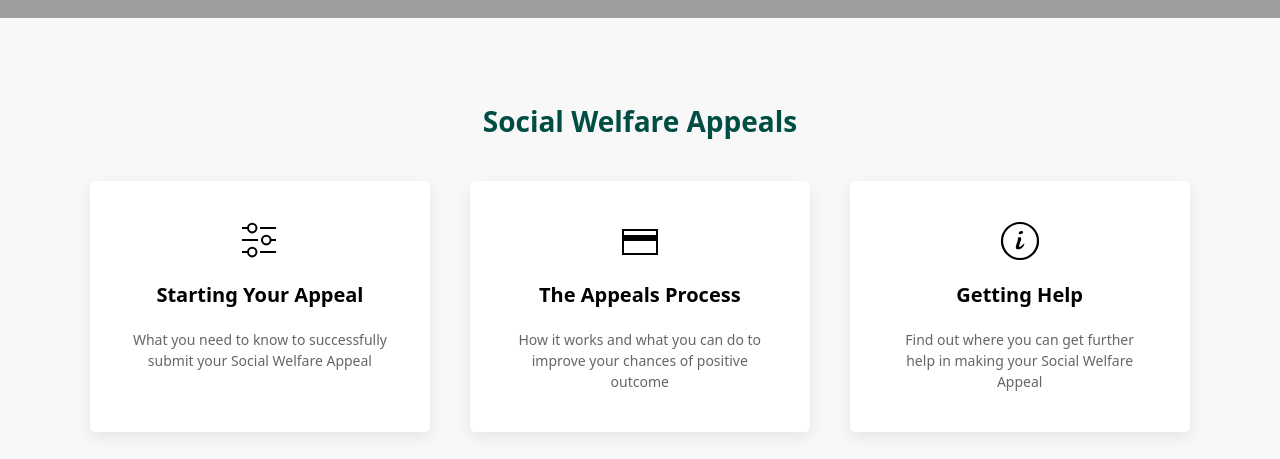
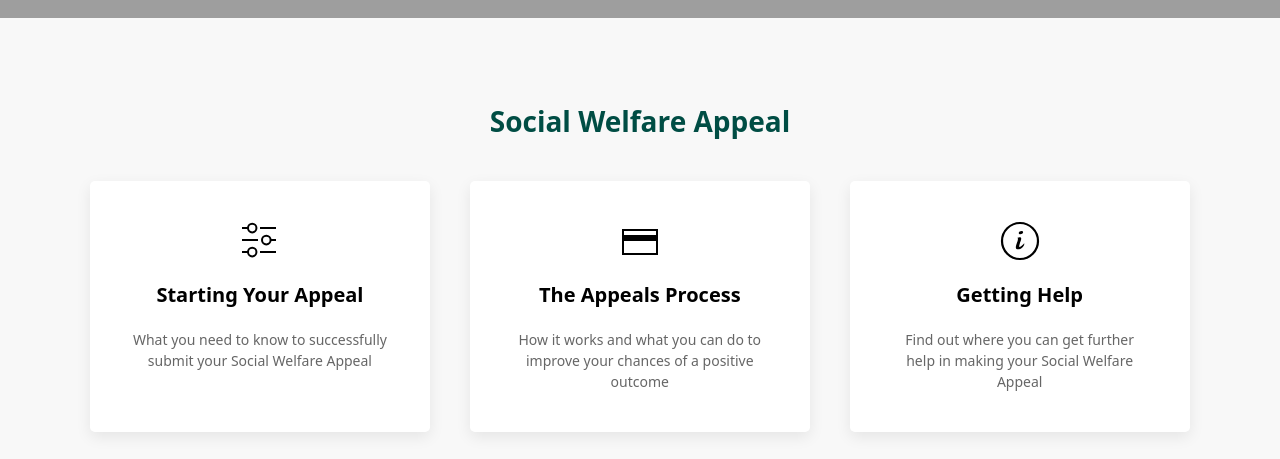
Before and after one commit to robbertl/socialwelfareappeal, a Jekyll site: the page built from index.md, in a window 1280 px wide. Shown: the part 524-983 px from the top of the page. Built offline with Jekyll 4.4.1, drawn with Linux system fonts in a browser that asks for light colours.

Commit message:
Update navigation_categories.yml

```diff
--- a/_data/navigation_categories.yml
+++ b/_data/navigation_categories.yml
@@ -1,13 +1,13 @@
 # Categories home page navigation
 
-- heading: Social Welfare Appeals
+- heading: Social Welfare Appeal
   categories:
     - title: Starting Your Appeal
       desc: What you need to know to successfully submit your Social Welfare Appeal
       icon: settings
 
     - title: The Appeals Process
-      desc: How it works and what you can do to improve your chances of positive outcome
+      desc: How it works and what you can do to improve your chances of a positive outcome
       icon: credit-card
 
     - title: Getting Help
```
